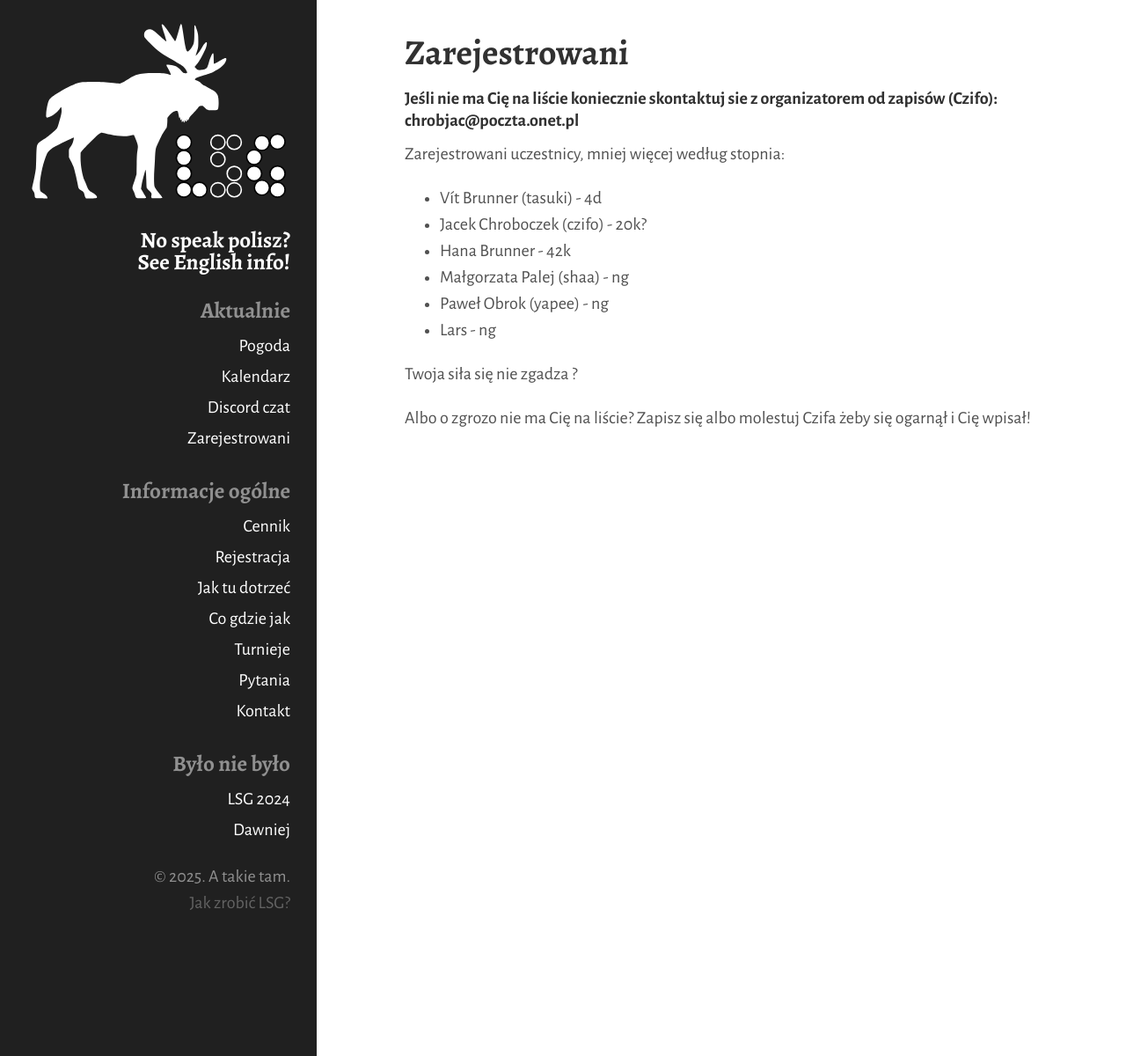
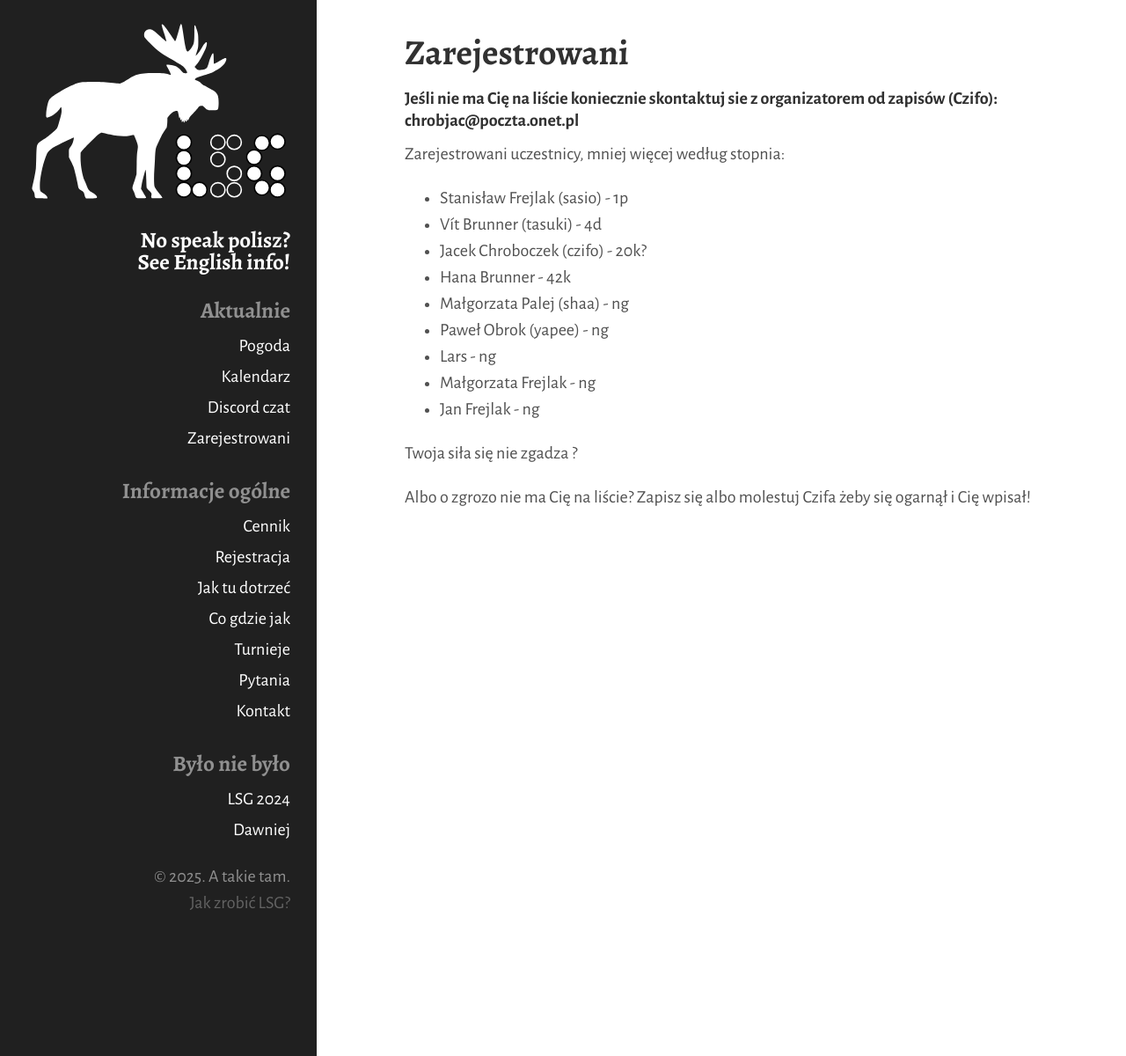
Before and after one commit to tasuki/lsg, a Jekyll site: the page built from zarejestrowani.md, in a window 1280 px wide. Shown: the whole page at 88% size. Built offline with Jekyll 4.4.1, drawn with Linux system fonts in a browser that asks for light colours.

Commit message:
Update zarejestrowani.md

```diff
--- a/zarejestrowani.md
+++ b/zarejestrowani.md
@@ -9,12 +9,16 @@ title: Zarejestrowani
 #### Jeśli nie ma Cię na liście koniecznie skontaktuj sie z organizatorem od zapisów (Czifo): chrobjac@poczta.onet.pl
 
 Zarejestrowani uczestnicy, mniej więcej według stopnia:
+- Stanisław Frejlak (sasio) - 1p
 - Vít Brunner (tasuki) - 4d
 - Jacek Chroboczek (czifo) - 20k?
 - Hana Brunner - 42k
 - Małgorzata Palej (shaa) - ng
 - Paweł Obrok (yapee) - ng
 - Lars - ng
+- Małgorzata Frejlak - ng
+- Jan Frejlak - ng
+
 
 
 Twoja siła się nie zgadza ?
```
